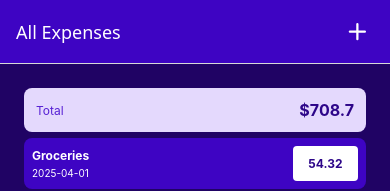
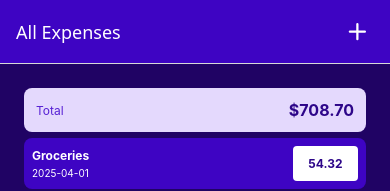
Before and after one commit to zakarpatrik/expense-tracker-rn, a React Native app: screen /all-expenses in a window 390 px wide. Shown: the top 191 px of the page. Built offline with nearby package versions, Linux system fonts and the light colour scheme.

Commit message:
Round sum number to 2 decimals

```diff
--- a/components/ui/Header.jsx
+++ b/components/ui/Header.jsx
@@ -5,7 +5,7 @@ const Header = ({ title, amount }) => {
   return (
     <View style={styles.container}>
       <Text style={styles.title}>{title}</Text>
-      <Text style={styles.amount}>${amount}</Text>
+      <Text style={styles.amount}>${amount.toFixed(2)}</Text>
     </View>
   );
 };
```
